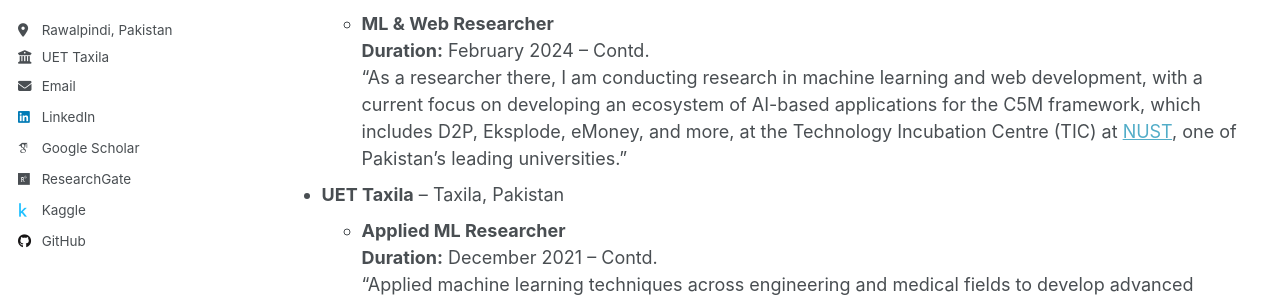
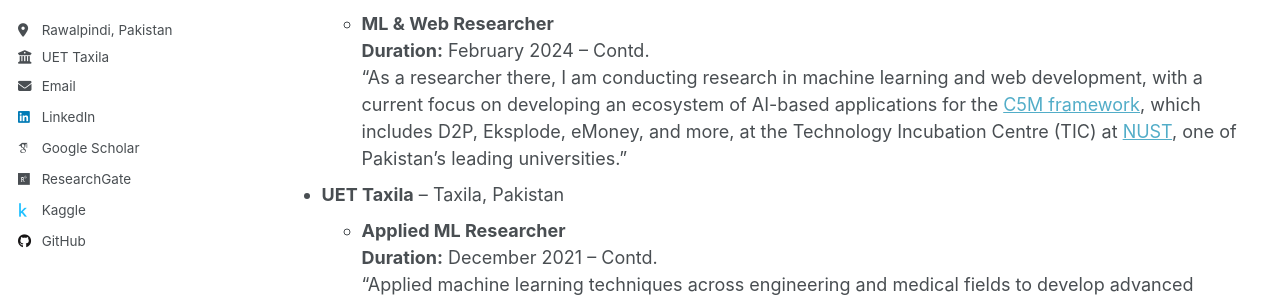
Before and after one commit to MuhammadFaizan99/MuhammadFaizan99.github.io, a Jekyll site: the page built from _pages/experience.md, in a window 1280 px wide and 1254 px high. Shown: the part 378-675 px from the top of the window. Built offline with Jekyll 4.4.1, drawn with Linux system fonts in a browser that asks for light colours; some web fonts are replaced; a script that is not in the unit is left out; part of the change alters nothing that is shown.

```diff
--- a/_pages/experience.md
+++ b/_pages/experience.md
@@ -18,7 +18,7 @@ redirect_from:
 * **Hactric Solutions (Pvt) Ltd.** – Technology Incubation Centre (TIC), Islamabad
   * **ML & Web Researcher**
   **Duration:** February 2024 – Contd.
-    “As a researcher there, I am conducting research in machine learning and web development, with a current focus on developing an ecosystem of AI-based applications for the C5M framework, which includes D2P, Eksplode, eMoney, and more, at the Technology Incubation Centre (TIC) at [NUST]([https://nust.edu.pk/]), one of Pakistan’s leading universities.”
+    “As a researcher there, I am conducting research in machine learning and web development, with a current focus on developing an ecosystem of AI-based applications for the [C5M framework](http://c5m.world.s3-website-us-east-1.amazonaws.com/), which includes D2P, Eksplode, eMoney, and more, at the Technology Incubation Centre (TIC) at [NUST]([https://nust.edu.pk/]), one of Pakistan’s leading universities.”
 
 * **UET Taxila** – Taxila, Pakistan
   * **Applied ML Researcher**
```
